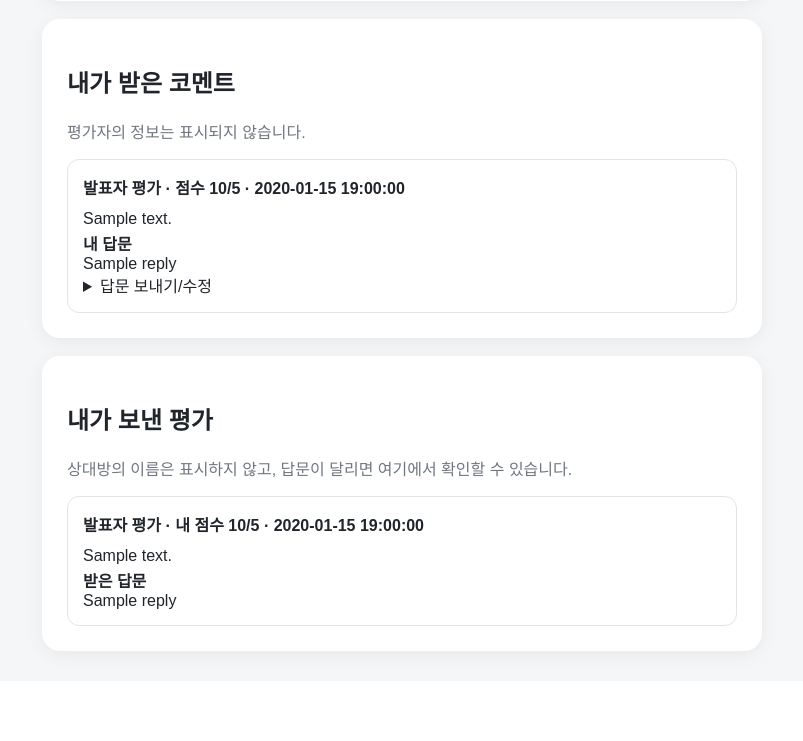
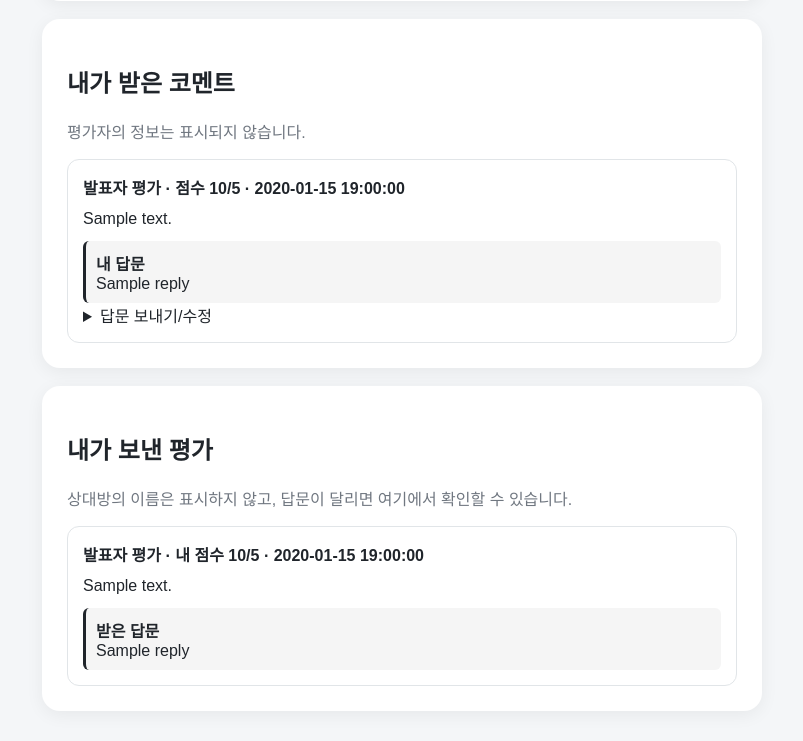
Before and after one commit to hakku2009/hagil_coments, a Flask app: template templates/student.html in a window 1280 px wide. Shown: the part 888-1629 px from the top of the page, without its empty margins (238-1041 px from the left). Before the commit the page ends 1553 px from the top, so only its background shows below. Run offline with Flask 3, Linux system fonts and the light colour scheme; the template is opened without the code that fills it: most values are stand-ins (such as "Sample title", 1, 10 or a date in 2020).

Commit message:
Add files via upload

```diff
--- a/static/style.css
+++ b/static/style.css
@@ -324,3 +324,4 @@ button.small {
         width: 100%;
     }
 }
+.comment-reply{margin-top:10px;padding:10px;border-left:3px solid currentColor;background:rgba(127,127,127,.08);border-radius:6px}
```
